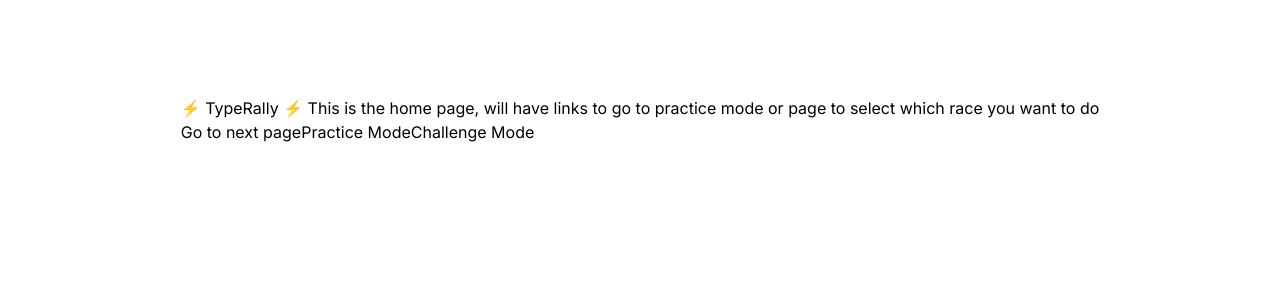
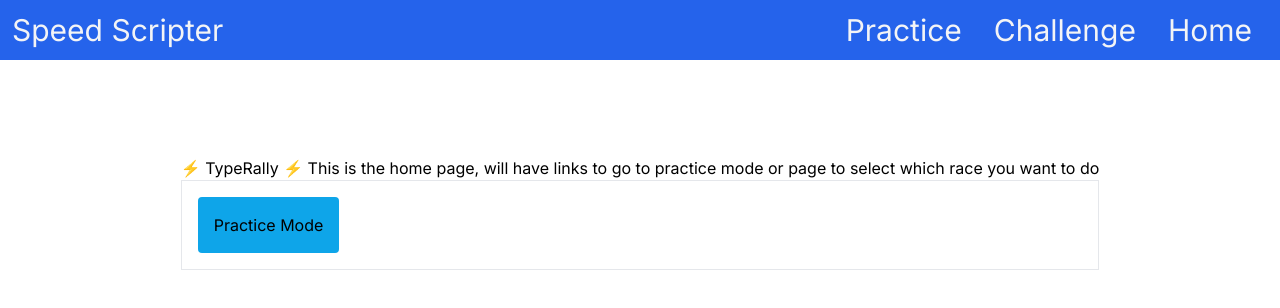
Before and after one commit to jason1642/speed-scripter, a Next.js app: page / in a window 1280 px wide. Shown: the top 308 px of the page. Built offline with nearby package versions, Linux system fonts and the light colour scheme.

Commit message:
UX updates

```diff
--- a/src/app/layout.tsx
+++ b/src/app/layout.tsx
@@ -1,7 +1,7 @@
 import type { Metadata } from 'next'
 import { Inter } from 'next/font/google'
 import './globals.css'
-
+import NoLoginHeader from '@/components/headers/NoLoginHeader'
 const inter = Inter({ subsets: ['latin'] })
 
 export const metadata: Metadata = {
@@ -16,7 +16,12 @@
 }) {
   return (
     <html lang="en">
-      <body className={inter.className}>{children}</body>
+
+      <body className={inter.className}>
+      <NoLoginHeader />
+
+        {children}
+        </body>
     </html>
   )
 }
--- a/src/app/page.tsx
+++ b/src/app/page.tsx
@@ -2,8 +2,6 @@
 import React from 'react'
 import Head from 'next/head'
 import Link from 'next/link'
-// import Timer from '@/components/Timer'
-
 
 
 export default function Home() {
@@ -16,19 +14,26 @@
       <title>Speed Scripter</title>
     </Head>
     <main className="flex min-h-screen flex-col items-center justify-between p-24">
+
     <div>
         <p >
           ⚡ TypeRally ⚡ This is the home page, will have links to go to practice mode or page to select which race you want to do
           <br></br>
-          <Link href="/next">
+          {/* <Link href="/next">
             Go to next page
-          </Link>
-          <Link href="/practice">
+          </Link> */}
+          <div className='flex border w-auto p-4'>
+
+                <Link
+                className='w-auto p-4 bg-sky-500 rounded hover:bg-sky-400'
+                 href="/practice">
             Practice Mode
           </Link>
-          <Link href="/challenges">
+          </div>
+
+          {/* <Link href="/challenges">
             Challenge Mode
-          </Link>
+          </Link> */}
         </p>
 
 
--- a/src/app/practice/layout.tsx
+++ b/src/app/practice/layout.tsx
@@ -7,7 +7,7 @@
 const ChallengesLayout: React.FunctionComponent<IprojectDirectoryLayoutProps> = ({children}) => {
   return (
     <section>
-        <NoLoginHeader />
+        {/* <NoLoginHeader /> */}
 
         {children}
     </section>
--- a/src/app/practice/page.tsx
+++ b/src/app/practice/page.tsx
@@ -10,7 +10,7 @@
 }
 
 
-const practiceString: string = 'This is the practice string from this challenge. @-#$ Your input should be identical to this!'
+const practiceString: string = 'This is the practice string for this challenge. Your input should be identical to this.'
 
 const Practice: React.FunctionComponent<IAppProps> = () => {
 
@@ -29,7 +29,7 @@
   return(
     <div
     style={{boxShadow:'0 4px 8px 0 rgba(0, 0, 0, 0.2), 0 6px 20px 0 rgba(0, 0, 0, 0.19)'}}
-      className='flex-1 flex-col p-4 border max-w-screen-xl my-4 mx-auto align-center justify-center'>
+      className='flex-1 flex-col p-4 border max-w-[950px] my-4 mx-auto align-center justify-center'>
 
     <ChallengeDisplay
      handleChangeErrorState={handleChangeErrorState}
--- a/src/components/challenge-panel/ChallengeDisplay.tsx
+++ b/src/components/challenge-panel/ChallengeDisplay.tsx
@@ -122,7 +122,7 @@
 
 
 
-        <div>
+        <div className="mt-4">
                  {
             wordElementMap.map(item=> (<span
             style={{borderBottom: progressState.currentWord === item.id ? '1px solid black' : 'none'}}
--- a/src/components/challenge-panel/UserInput.tsx
+++ b/src/components/challenge-panel/UserInput.tsx
@@ -20,7 +20,7 @@
 
         id=""
         value={value}
-        className='w-full p-3 text-xl border-slate-100 border-2 rounded-lg'
+        className='w-full p-3 text-lg border-slate-100 border-2 rounded-lg'
         // label="outlined"
         // variant='outlined'
         placeholder='Start typing...'
```
